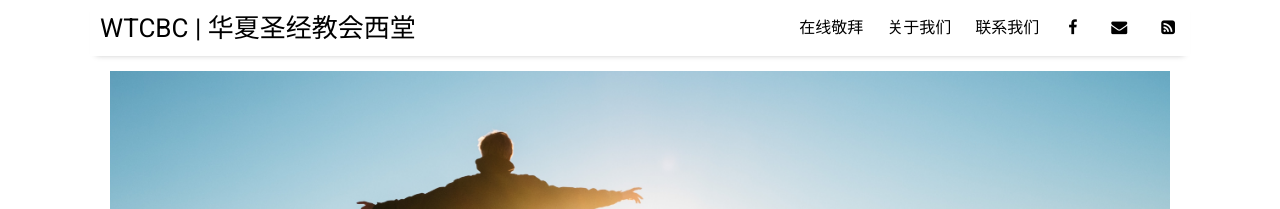
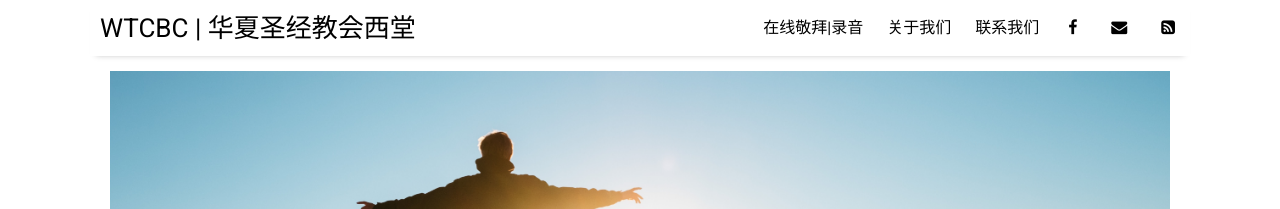
Before and after one commit to wtcbc/wtcbc.github.io, a Jekyll site: the page built from index.html, in a window 1280 px wide. Shown: the top 209 px of the page. Built offline with Jekyll 4.4.1, drawn with Linux system fonts in a browser that asks for light colours; nearby versions of some CDN libraries; the list of posts is cut into pages by our own code.

Commit message:
refactor menu name

```diff
--- a/_data/settings.yml
+++ b/_data/settings.yml
@@ -7,7 +7,7 @@ disqus:
 google-ID: 'UA-160592507-1'
 
 menu:
-- {name: '在线敬拜', folder: 'pages', file: 'live.html'}
+- {name: '在线敬拜|录音', folder: 'pages', file: 'live.html'}
 # - {name: '讲道录音', folder: 'pages', file: 'documentation.html'}
 - {name: '关于我们', folder: 'pages', file: 'about.html'}
 - {name: '联系我们', folder: 'pages', file: 'contact.html'}
```
Also changed, not shown: 6 other files.
